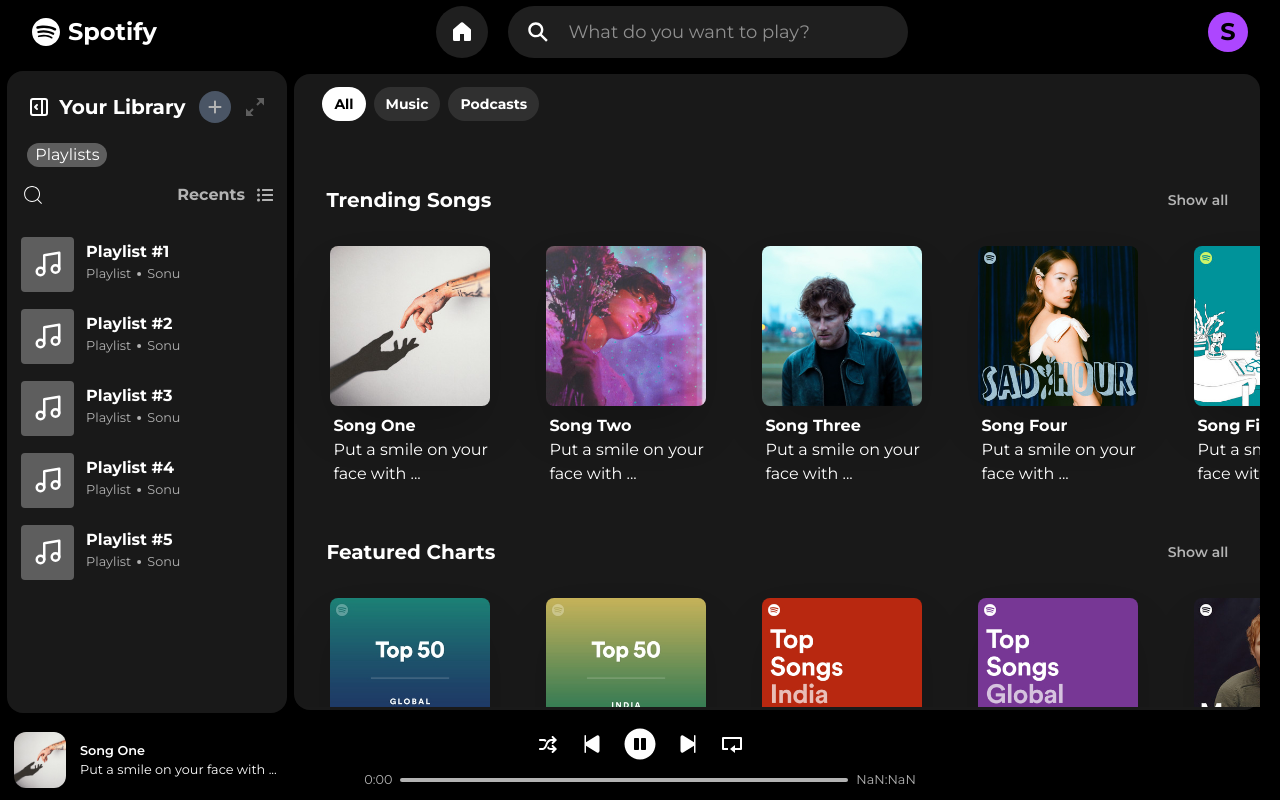
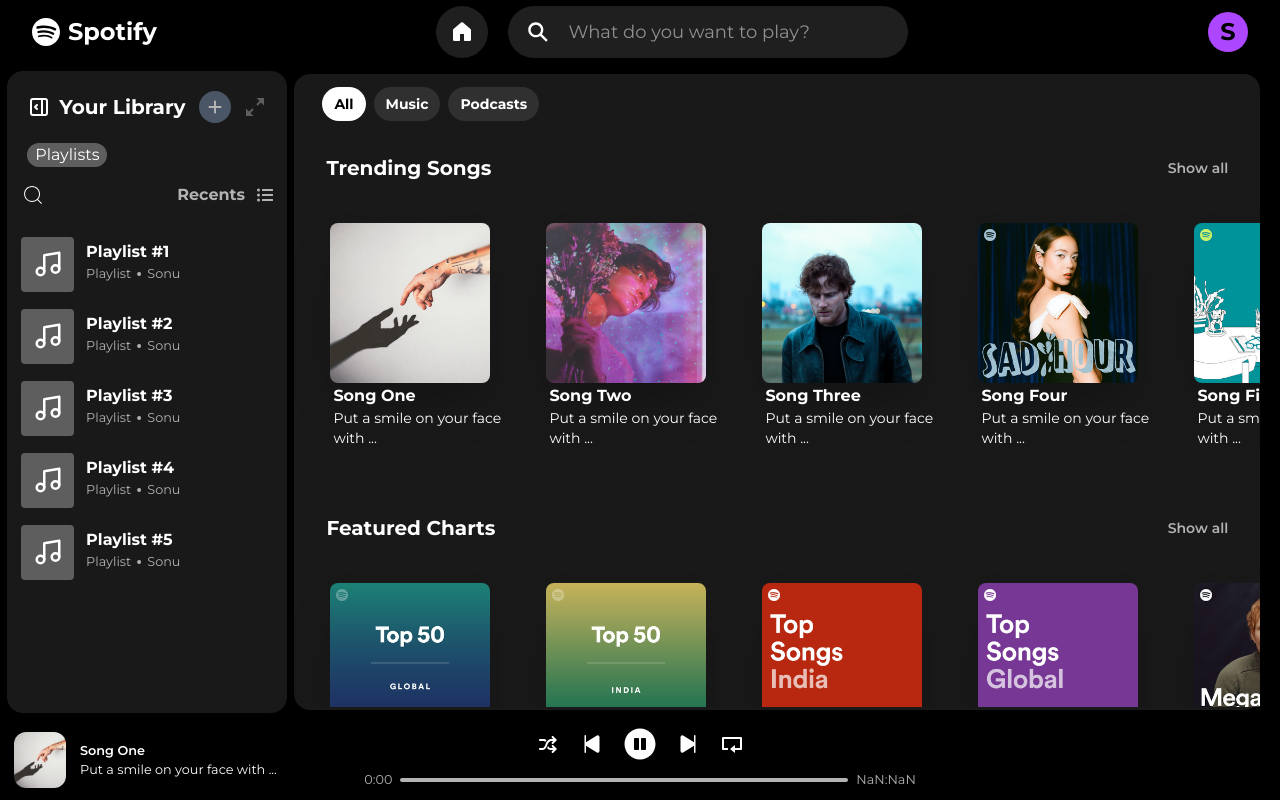
Before and after one commit to devwithsk/spotify-clone-user-app, a React (Vite) app: page / in a window 1280 px wide. Built offline with nearby package versions, Linux system fonts and the light colour scheme.

Commit message:
fixing code

```diff
--- a/src/Components/Slides.jsx
+++ b/src/Components/Slides.jsx
@@ -48,7 +48,7 @@
 
 
   return (
-            <div className='relative w-full h-80 mt-8 group'>
+            <div className='relative w-full h-80 mb-10 group'>
                 <div className='flex justify-between items-center'>
                     <h2 className='px-8 font-bold text-(--var-light) text-xl hover:underline cursor-pointer'>{title}</h2>
                     <a href="#" className='text-sm font-semibold text-(--var-gray3) hover:underline mr-8'>Show all</a>
@@ -56,7 +56,7 @@
                 <div
                 ref={songsRef}
                 onScroll={handleSongsScroll}
-                className='w-full flex gap-4 overflow-x-scroll scroll-smooth p-4'>
+                className='w-full h-full flex gap-4 overflow-x-scroll scroll-smooth p-4'>
 
                     {/* Songs load here */}
 
@@ -71,10 +71,10 @@
                                     </div>
                                     <div className='w-[85%] h-[30%] mt-2 ml-4'>
                                         <h3 className='font-bold text-(--var-light) hover:underline'>{song.name}</h3>
-                                        <p className='text-(--var-light) text-md hover:underline'>{song.desc.slice(0, 30)}...</p>
+                                        <p className='text-(--var-light) text-sm hover:underline'>{song.desc.slice(0, 30)}...</p>
                                     </div>
 
-                                    <div onClick={() => handleBtn(index)} className='abosulte w-12 h-12 -translate-y-32 translate-x-12 flex justify-center items-center bg-green-500 rounded-full opacity-0 group-hover/card:opacity-100 group-hover/card:-translate-y-35 transition-all duration-300 ease-in-out
+                                    <div onClick={() => handleBtn(index)} className='absolute w-10 h-10 translate-y-5 translate-x-12 flex justify-center items-center bg-green-500 rounded-full opacity-0 group-hover/card:opacity-100 group-hover/card:translate-y-2 transition-all duration-300 ease-in-out
                       hover:scale-105 active:scale-95'>
                                         <FaPlay />
                                     </div>
--- a/src/Pages/Home.jsx
+++ b/src/Pages/Home.jsx
@@ -8,7 +8,7 @@
 
 
   return (
-    <div className='w-full h-[87%] flex flex-col overflow-y-scroll scroll-smooth'>
+    <div className='w-full h-[87%] flex flex-col overflow-y-scroll scroll-smooth pb-10'>
 
 
         {/* Trending songs start here */}
```
